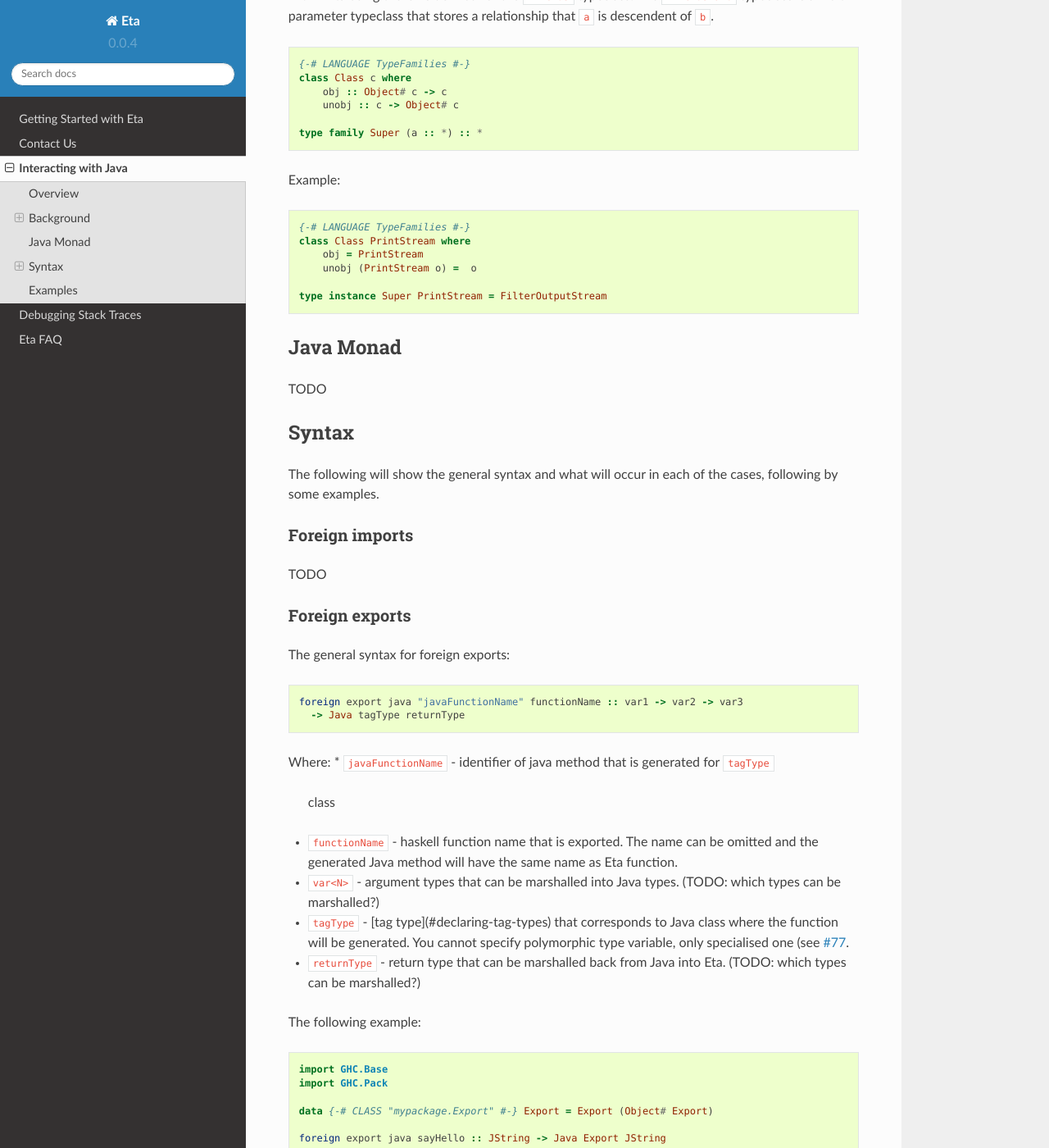
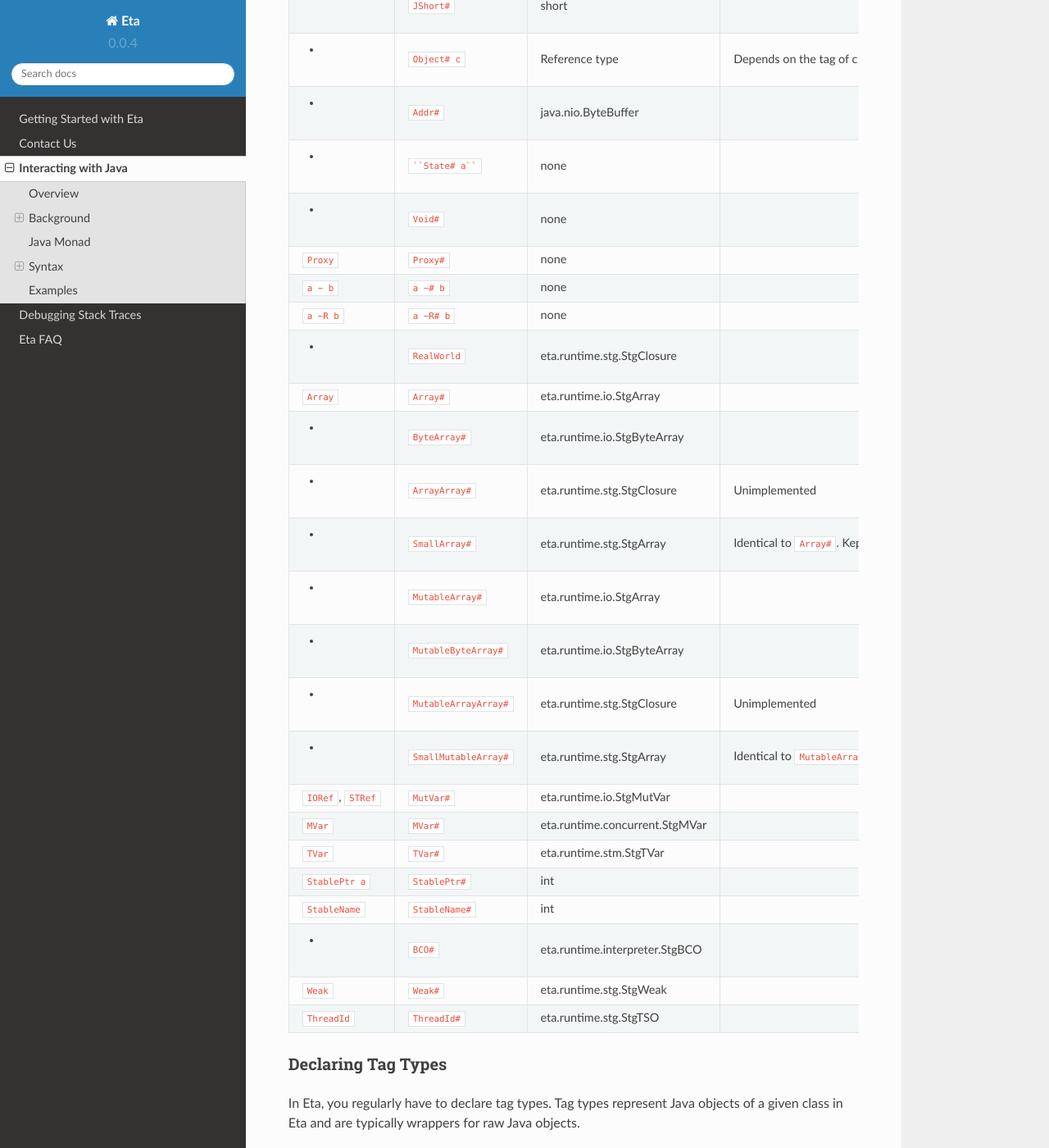
Before and after one commit to typelead/eta, a Sphinx documentation site: the page built from docs/source/ffi.rst, in a window 1280 px wide and 1400 px high, scrolled down 1672 px. Shown: the whole window at 82% size. Built offline with Sphinx 7.4.7 and the Read the Docs theme 2.0.0, drawn with Linux system fonts in a browser that asks for light colours; some of the changed text lies outside the part shown.

Commit message:
Implemented SmallArray# and associated primops

```diff
--- a/docs/source/ffi.rst
+++ b/docs/source/ffi.rst
@@ -46,13 +46,13 @@
 +-----------------+------------------------+--------------------------------+---------------------------------------------+
 | Boxed Type      | Primitive Type         | Java Type                      | Notes                                       |
 +=================+========================+================================+=============================================+
-| ``Char``        |    ``Char#``           |     int                        |                                             |
+| ``Char``        | ``Char#``              | int                            |                                             |
 +-----------------+------------------------+--------------------------------+---------------------------------------------+
-| ``Int``         |    ``Int#``            |     int                        |                                             |
+| ``Int``         | ``Int#``               | int                            |                                             |
 +-----------------+------------------------+--------------------------------+---------------------------------------------+
-| ``Int``         |  ``Int#``              | int                            |                                             |
+| ``Int``         | ``Int#``               | int                            |                                             |
 +-----------------+------------------------+--------------------------------+---------------------------------------------+
-| ``Int32``       |  ``Int32#``            | int                            |                                             |
+| ``Int32``       | ``Int32#``             | int                            |                                             |
 +-----------------+------------------------+--------------------------------+---------------------------------------------+
 | ``Int64``       | ``Int64#``             | long                           |                                             |
 +-----------------+------------------------+--------------------------------+---------------------------------------------+
@@ -68,11 +68,11 @@
 +-----------------+------------------------+--------------------------------+---------------------------------------------+
 | -               | ``JChar#``             | char                           |                                             |
 +-----------------+------------------------+--------------------------------+---------------------------------------------+
-| ``JString``     | ``JString#``           | java.lang.String               | To cast it to Eta ``String``,           |
+| ``JString``     | ``JString#``           | java.lang.String               | To cast it to Eta ``String``,               |
 |                 |                        |                                | use ``fromJString`` from ``Java.String``    |
 +-----------------+------------------------+--------------------------------+---------------------------------------------+
 | ``Bool``        |  ``JBool#``            | boolean                        | This is a special case, since ``Bool``      |
-|                 |                        |                                | is not exactly the boxed form of ``JBooL#`` |
+|                 |                        |                                | is not exactly the boxed form of ``JBool#`` |
 +-----------------+------------------------+--------------------------------+---------------------------------------------+
 | -               | ``JByte#``             | byte                           |                                             |
 +-----------------+------------------------+--------------------------------+---------------------------------------------+
@@ -100,7 +100,8 @@
 +-----------------+------------------------+--------------------------------+---------------------------------------------+
 | -               | ``ArrayArray#``        | eta.runtime.stg.StgClosure     | Unimplemented                               |
 +-----------------+------------------------+--------------------------------+---------------------------------------------+
-| -               | ``SmallArray#``        | eta.runtime.stg.StgClosure     | Unimplemented                               |
+| -               | ``SmallArray#``        | eta.runtime.stg.StgArray       | Identical to ``Array#``.                    |
+|                 |                        |                                | Kept for compatibility with GHC.            |
 +-----------------+------------------------+--------------------------------+---------------------------------------------+
 | -               | ``MutableArray#``      | eta.runtime.io.StgArray        |                                             |
 +-----------------+------------------------+--------------------------------+---------------------------------------------+
@@ -108,7 +109,8 @@
 +-----------------+------------------------+--------------------------------+---------------------------------------------+
 | -               | ``MutableArrayArray#`` | eta.runtime.stg.StgClosure     | Unimplemented                               |
 +-----------------+------------------------+--------------------------------+---------------------------------------------+
-| -               | ``SmallMutableArray#`` | eta.runtime.stg.StgClosure     | Unimplemented                               |
+| -               | ``SmallMutableArray#`` | eta.runtime.stg.StgArray       | Identical to ``MutableArray#``.             |
+|                 |                        |                                | Kept for compatibility with GHC.            |
 +-----------------+------------------------+--------------------------------+---------------------------------------------+
 | ``IORef``,      |                        |                                |                                             |
 | ``STRef``       | ``MutVar#``            | eta.runtime.io.StgMutVar       |                                             |
```
Also changed, not shown: 3 other files.
